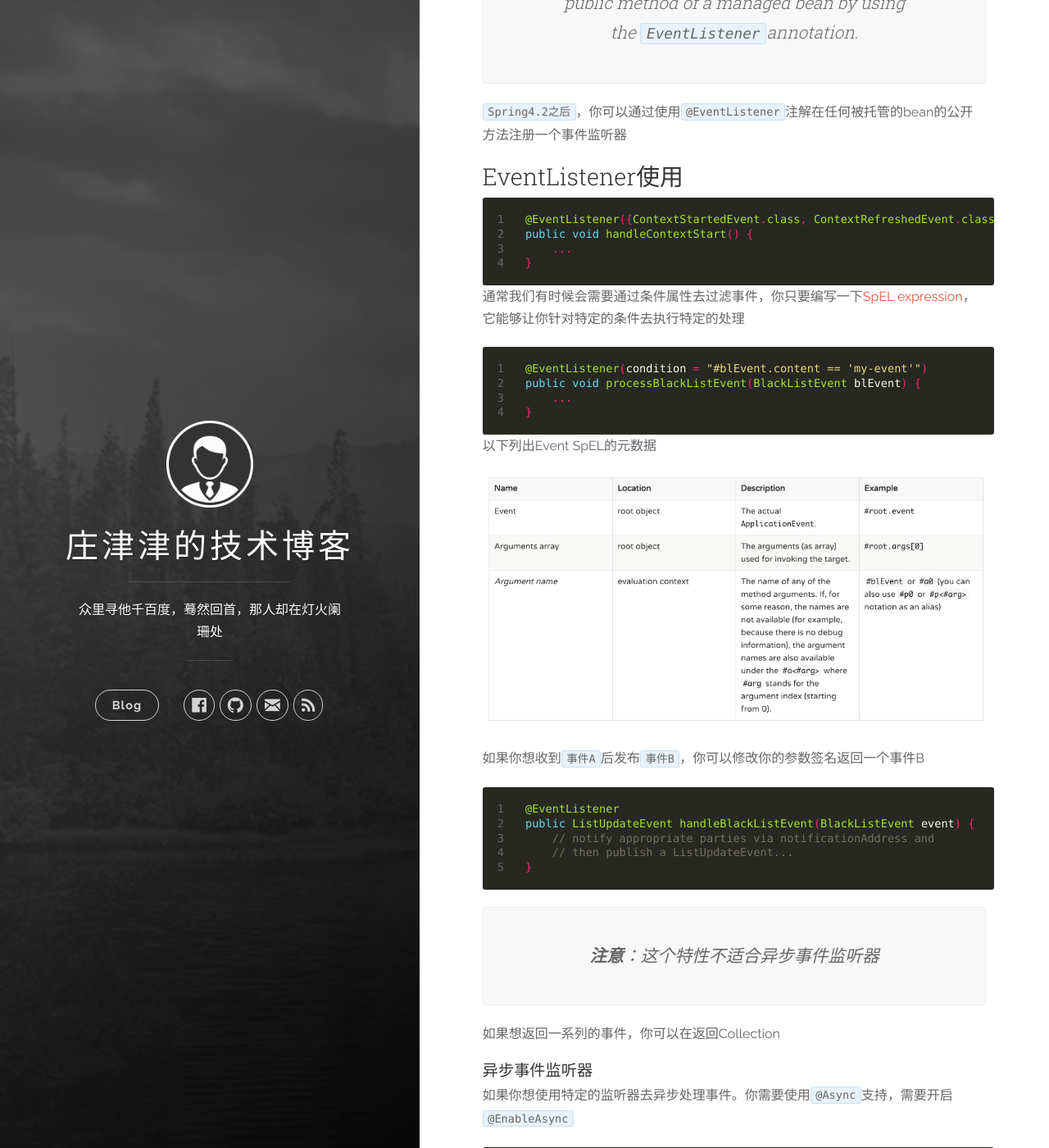
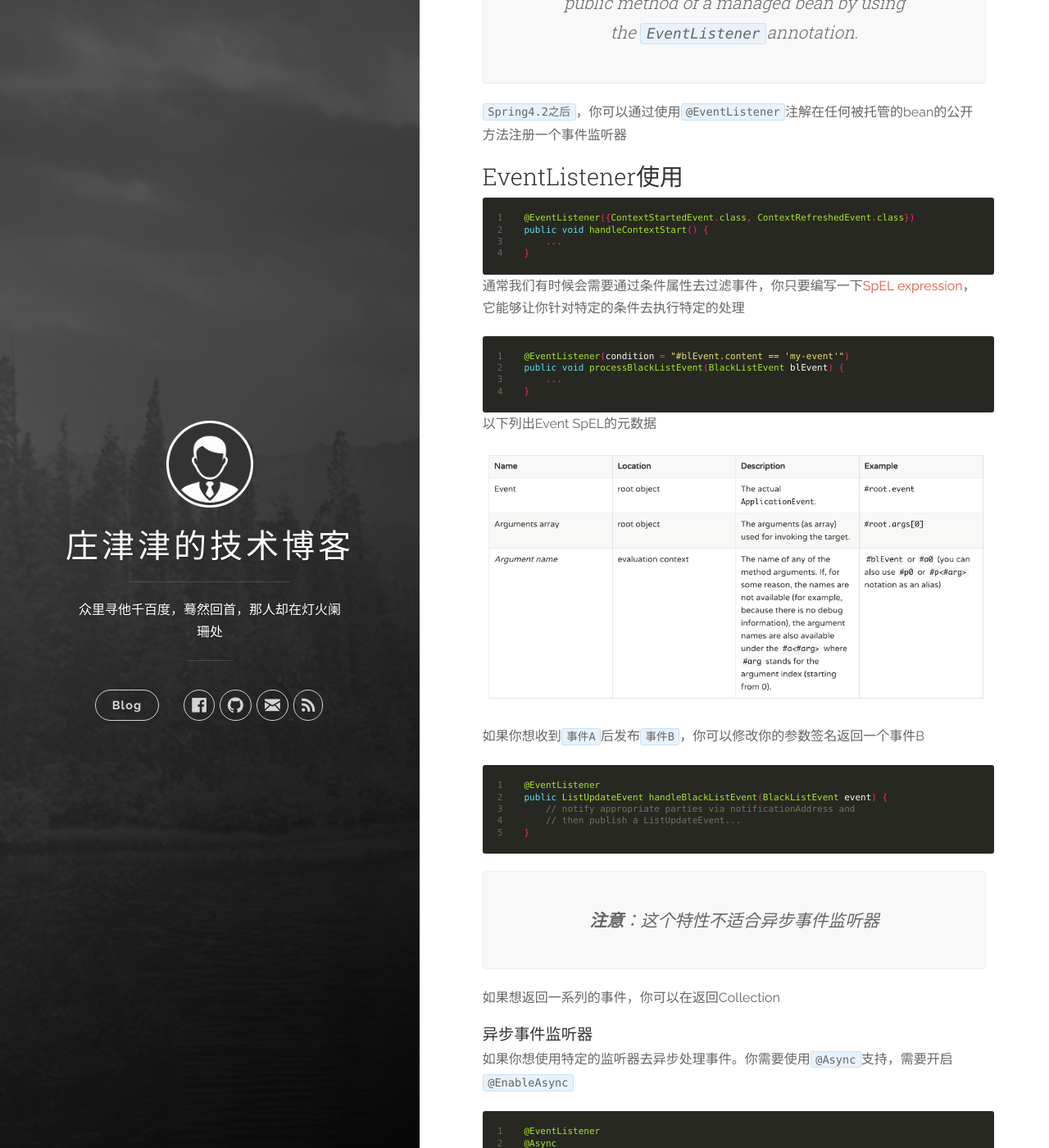
Before and after one commit to zhuangjinjin/zhuangjinjin.github.io, a Jekyll site: the page built from _posts/2019-03-28-SpringBoot 2.1.2.md, in a window 1280 px wide and 1400 px high, scrolled down 1274 px. Shown: the whole window at 82% size. Built offline with Jekyll 4.4.1, drawn with Linux system fonts in a browser that asks for light colours; some of the changed text lies outside the part shown.

Commit message:
FIX fix code blocking font size

```diff
--- a/_sass/uno.scss
+++ b/_sass/uno.scss
@@ -1032,7 +1032,7 @@ pre {
 	border: 1px solid #c9e1f6; */
 	border-radius: 3px;
 	font-family: Consolas, Menlo, Monaco, Lucida Console, Liberation Mono, DejaVu Sans Mono, Bitstream Vera Sans Mono, Courier New, monospace, serif;
-	font-size: 1.0em;
+	font-size: .9em;
 	font-weight: normal;
 	line-height: 1.3em; }
 	pre code {
```
